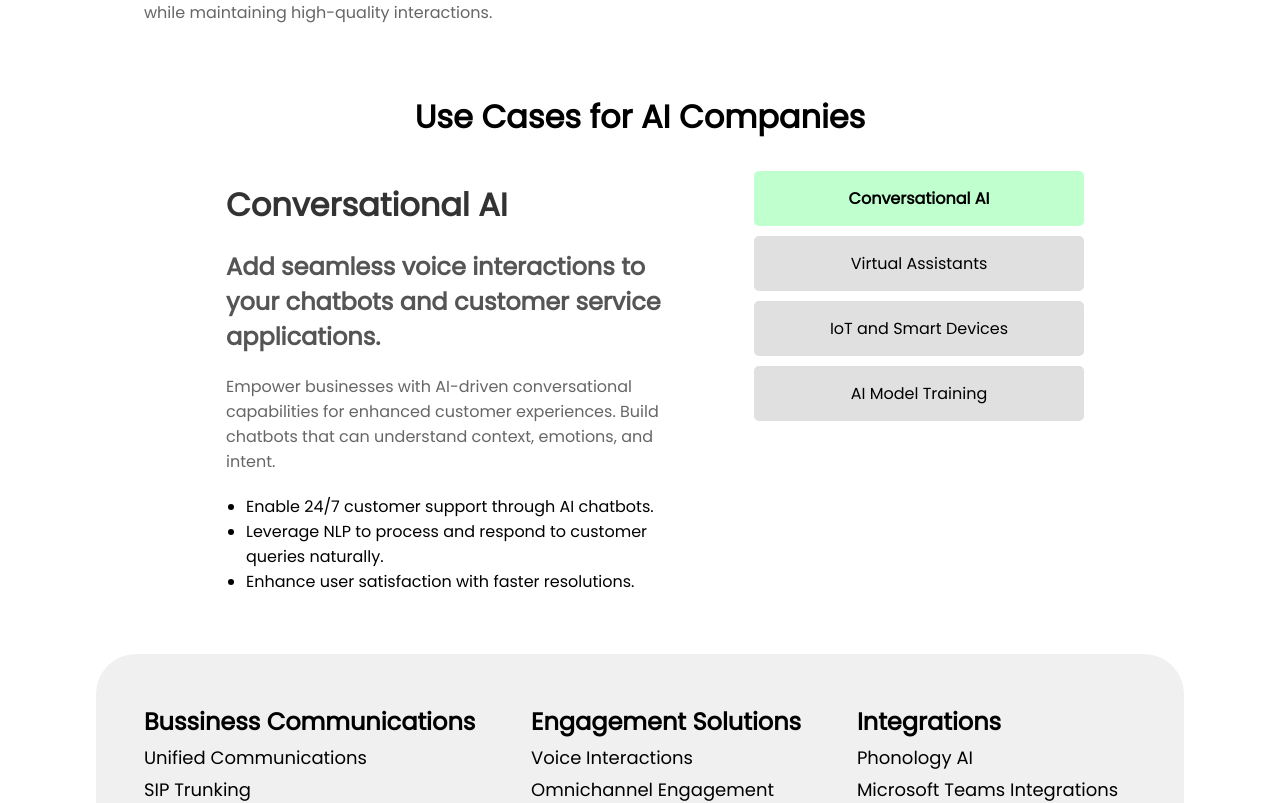
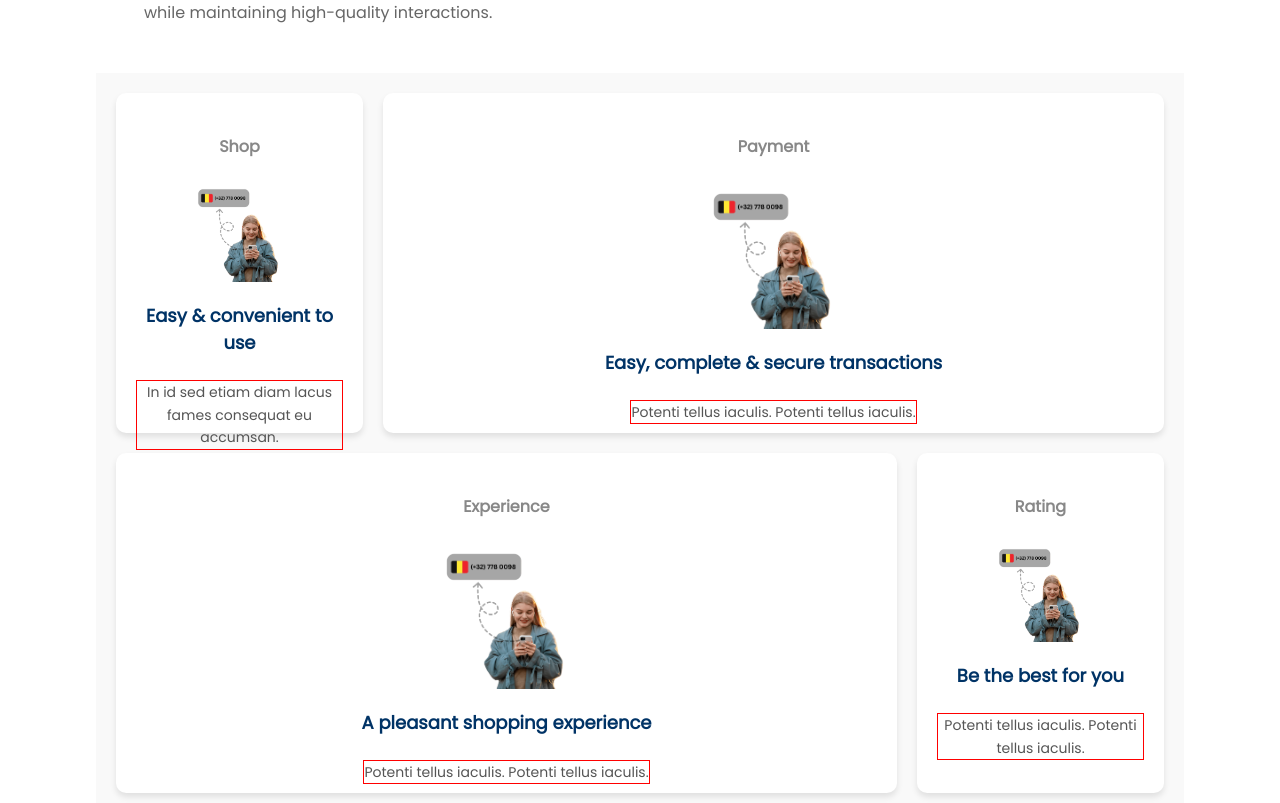
Before and after one commit to phonology24/phono-next, a Next.js app: page /ai-voice-api in a window 1280 px wide. Shown: the part 3600-4403 px from the top of the page. Built offline with nearby package versions, Linux system fonts and the light colour scheme.

Commit message:
guidelines

```diff
--- a/components/AIVoice/UseCasesAI.css
+++ b/components/AIVoice/UseCasesAI.css
@@ -1,142 +1,74 @@
-.use-cases-container {
-    display: flex;
-    justify-content: center;
+.usecase-container {
+  display: grid;
+  grid-template-columns: repeat(4, 1fr); /* Define 4 equal columns */
+  grid-template-rows: auto; /* Rows will adjust dynamically */
+  grid-template-areas:
+    "card1 card2 card2 card2"
+    "card3 card3 card3 card4";
   gap: 20px;
-    padding: 30px 50px;
-    min-height: 50vh;
-    background-color: #ffffff;
-    margin: 0px 50px;
+  padding: 20px;
+  background-color: #f9f9f9;
 }
 
-.casestudyHeading {
+.usecase-card {
+  background: white;
+  border-radius: 10px;
+  box-shadow: 0 4px 6px rgba(0, 0, 0, 0.1);
+  padding: 20px;
   text-align: center;
-    font-size: 2rem;
-    background-color: #ffffff;
-    margin: 20px 50px;
-    margin-bottom: 0;
-}
-
-.use-cases-content {
-    flex: 2;
+  transition: transform 0.3s, box-shadow 0.3s;
   display: flex;
   flex-direction: column;
   justify-content: flex-start;
-    align-items: flex-start;
-    padding: 0px 20px;
-    background-color: #ffffff;
-    border-radius: 8px;
-    text-align: left;
+  align-items: center;
+  max-height: 300px;
 }
 
-.use-cases-content h2 {
-    font-size: 2rem;
-    color: #333;
-    margin: 10px;
+.usecase-card .row {
+    flex-direction: row;
+    justify-content: flex-start;
+
   }
 
-.use-cases-content h3 {
-    font-size: 1.5rem;
-    margin: 10px;
-    color: #555;
+/* Assign specific areas for zigzag layout */
+.usecase-card:nth-child(1) {
+  grid-area: card1;
 }
 
-.use-cases-content p {
-    font-size: 1rem;
-    color: #666;
-    margin: 10px;
+.usecase-card:nth-child(2) {
+    grid-area: card2;
 }
 
-.use-cases-content ul {
-    list-style-type: disc;
-    margin: 10px;
-    padding-left: 20px;
+.usecase-card:nth-child(3) {
+  grid-area: card3;
 }
 
-.use-cases-tabs {
-    flex: 1;
-    display: flex;
-    flex-direction: column;
-    gap: 10px;
-    align-items: center; /* Center tabs for smaller screens */
+.usecase-card:nth-child(4) {
+  grid-area: card4;
 }
 
-.use-cases-tab {
-    padding: 15px;
-    background-color: #e0e0e0;
-    text-align: center;
-    border-radius: 5px;
-    cursor: pointer;
-    transition: background-color 0.3s ease;
-    min-width: 300px;
+.usecase-header h4 {
+  font-size: 16px;
+  color: #888;
+  margin-bottom: 10px;
 }
 
-.use-cases-tab:hover {
-    background-color: #c0ffce;
-    color: rgb(0, 0, 0);
+.usecase-image {
+  max-width: 50%;
+  max-height: 50%;
+  margin: 10px 0;
 }
 
-.use-cases-tab.active {
-    background-color: #c0ffce;
-    color: rgb(0, 0, 0);
+.usecase-title {
+  font-size: 18px;
+  color: #003366;
+  margin: 10px 0;
   font-weight: bold;
 }
 
-.use-cases-tab:focus {
-    outline: 2px solid #c0ffce;
-    outline-offset: 2px;
+.usecase-content {
+  font-size: 14px;
+  color: #555;
+  line-height: 1.6;
+  border: 1px solid red;
 }
-
-/* Mobile-specific Styles */
-@media (max-width: 768px) {
-    .use-cases-container {
-        flex-direction: column;
-        padding: 20px;
-        margin: 0px auto;
-
-    }
-
-    .use-cases-content {
-        flex: 1;
-        margin-bottom: 20px;
-        text-align: center;
-    }
-
-    .use-cases-content h2 {
-        font-size: 1.8rem;
-    }
-
-    .use-cases-content h3 {
-        font-size: 1.2rem;
-    }
-
-    .use-cases-content p {
-        font-size: 0.9rem;
-    }
-
-    .use-cases-tabs {
-        width: 100%;
-    }
-
-    .use-cases-tab {
-        padding: 12px;
-    }
-}
-
-/* Further adjustments for very small screens (e.g., phones in portrait mode) */
-@media (max-width: 480px) {
-    .use-cases-content h2 {
-        font-size: 1.5rem;
-    }
-
-    .use-cases-content h3 {
-        font-size: 1rem;
-    }
-
-    .use-cases-content p {
-        font-size: 0.8rem;
-    }
-
-    .use-cases-tab {
-        padding: 10px;
-    }
-}
--- a/components/AIVoice/UseCasesForCompanies.jsx
+++ b/components/AIVoice/UseCasesForCompanies.jsx
@@ -1,85 +1,51 @@
-"use client";
-import React, { useState } from 'react';
-import './UseCasesAI.css';
+import React from "react";
+import "./UseCasesAI.css";
 
-const AIUseCases = () => {
-  const [selectedTab, setSelectedTab] = useState(0); // State to track the selected tab
-
-  // Content for AI use cases
-  const aiTabContent = [
-    {
-      heading: 'Conversational AI',
-      subheading: 'Add seamless voice interactions to your chatbots and customer service applications.',
-      paragraph: 'Empower businesses with AI-driven conversational capabilities for enhanced customer experiences. Build chatbots that can understand context, emotions, and intent.',
-      bulletPoints: [
-        'Enable 24/7 customer support through AI chatbots.',
-        'Leverage NLP to process and respond to customer queries naturally.',
-        'Enhance user satisfaction with faster resolutions.'
-      ],
-    },
-    {
-      heading: 'Virtual Assistants',
-      subheading: 'Power responsive and human-like virtual assistants for improved customer engagement.',
-      paragraph: 'Create personalized virtual assistants that can manage schedules, set reminders, and provide detailed insights based on user preferences.',
-      bulletPoints: [
-        'Provide multi-lingual support for global users.',
-        'Integrate with existing CRM and productivity tools.',
-        'Offer real-time updates and notifications.'
-      ],
-    },
-    {
-      heading: 'IoT and Smart Devices',
-      subheading: 'Integrate voice commands and interactions into IoT applications to improve user convenience and functionality.',
-      paragraph: 'Develop smarter homes and offices by incorporating AI-powered voice control into IoT devices, allowing for seamless automation and control.',
-      bulletPoints: [
-        'Enable device control through voice commands.',
-        'Set automation schedules based on user preferences.',
-        'Improve energy efficiency with AI-driven analytics.'
-      ],
-    },
-    {
-      heading: 'AI Model Training',
-      subheading: 'Use real-world data from voice interactions to refine AI learning algorithms.',
-      paragraph: 'Optimize machine learning models by utilizing data-driven insights from voice interactions to improve accuracy and responsiveness.',
-      bulletPoints: [
-        'Enhance model training with diverse datasets.',
-        'Reduce training times with automated workflows.',
-        'Increase model accuracy with real-world voice data.'
-      ],
-    },
-  ];
-
+const UseCaseComp = () => {
   return (
-    <>
-      <h2 className="casestudyHeading">Use Cases for AI Companies</h2>
-      <div className="use-cases-container">
-        {/* Left section with content */}
-        <div className="use-cases-content">
-          <h2>{aiTabContent[selectedTab].heading}</h2>
-          <h3>{aiTabContent[selectedTab].subheading}</h3>
-          <p>{aiTabContent[selectedTab].paragraph}</p>
-          <ul>
-            {aiTabContent[selectedTab].bulletPoints.map((point, index) => (
-              <li key={index}>{point}</li>
-            ))}
-          </ul>
+    <div className="usecase-container">
+      <div className="usecase-card">
+        <div className="usecase-header">
+          <h4>Shop</h4>
         </div>
-
-        {/* Right section with tabs */}
-        <div className="use-cases-tabs">
-          {aiTabContent.map((tab, index) => (
-            <div
-              key={index}
-              className={`use-cases-tab ${selectedTab === index ? 'active' : ''}`}
-              onClick={() => setSelectedTab(index)} // Change content when tab is clicked
-            >
-              {tab.heading}
-            </div>
-          ))}
+        <img className="usecase-image" src="assets/belgium.png" alt="Shop" />
+        <h3 className="usecase-title">Easy & convenient to use</h3>
+        <p className="usecase-content">
+          In id sed etiam diam lacus fames consequat eu accumsan.
+        </p>
+      </div>
+      <div className="usecase-card row">
+        <div className="usecase-header">
+          <h4>Payment</h4>
         </div>
+        <img className="usecase-image" src="assets/belgium.png" alt="Shop" />
+        <h3 className="usecase-title">Easy, complete & secure transactions</h3>
+        <p className="usecase-content">
+          Potenti tellus iaculis. Potenti tellus iaculis.
+        </p>
       </div>
-    </>
+      <div className="usecase-card">
+        <div className="usecase-header">
+          <h4>Experience</h4>
+        </div>
+        <img className="usecase-image" src="assets/belgium.png" alt="Shop" />
+        <h3 className="usecase-title">A pleasant shopping experience</h3>
+        <p className="usecase-content">
+          Potenti tellus iaculis. Potenti tellus iaculis.
+        </p>
+      </div>
+      <div className="usecase-card row">
+        <div className="usecase-header">
+          <h4>Rating</h4>
+        </div>
+        <img className="usecase-image" src="assets/belgium.png" alt="Shop" />
+        <h3 className="usecase-title">Be the best for you</h3>
+        <p className="usecase-content">
+          Potenti tellus iaculis. Potenti tellus iaculis.
+        </p>
+      </div>
+    </div>
   );
 };
 
-export default AIUseCases;
+export default UseCaseComp;
--- a/components/ContactUs/User/FeaturesPage/FeatureLanding/FeaturedCards.css
+++ b/components/ContactUs/User/FeaturesPage/FeatureLanding/FeaturedCards.css
@@ -64,3 +64,6 @@
     margin-top: 10px;
     line-height: 1.5;
 }
+a{
+    text-decoration: none;
+}
```
Also changed, not shown: app/contact-us/support/features-explained/optimize-network/page.jsx (added, +12 -0 lines), components/ContactUs/User/FeaturesPage/FeatureLanding/FeaturesMain.jsx (+27 -18 lines). Lines whose indentation alone changed are shown as unchanged.
